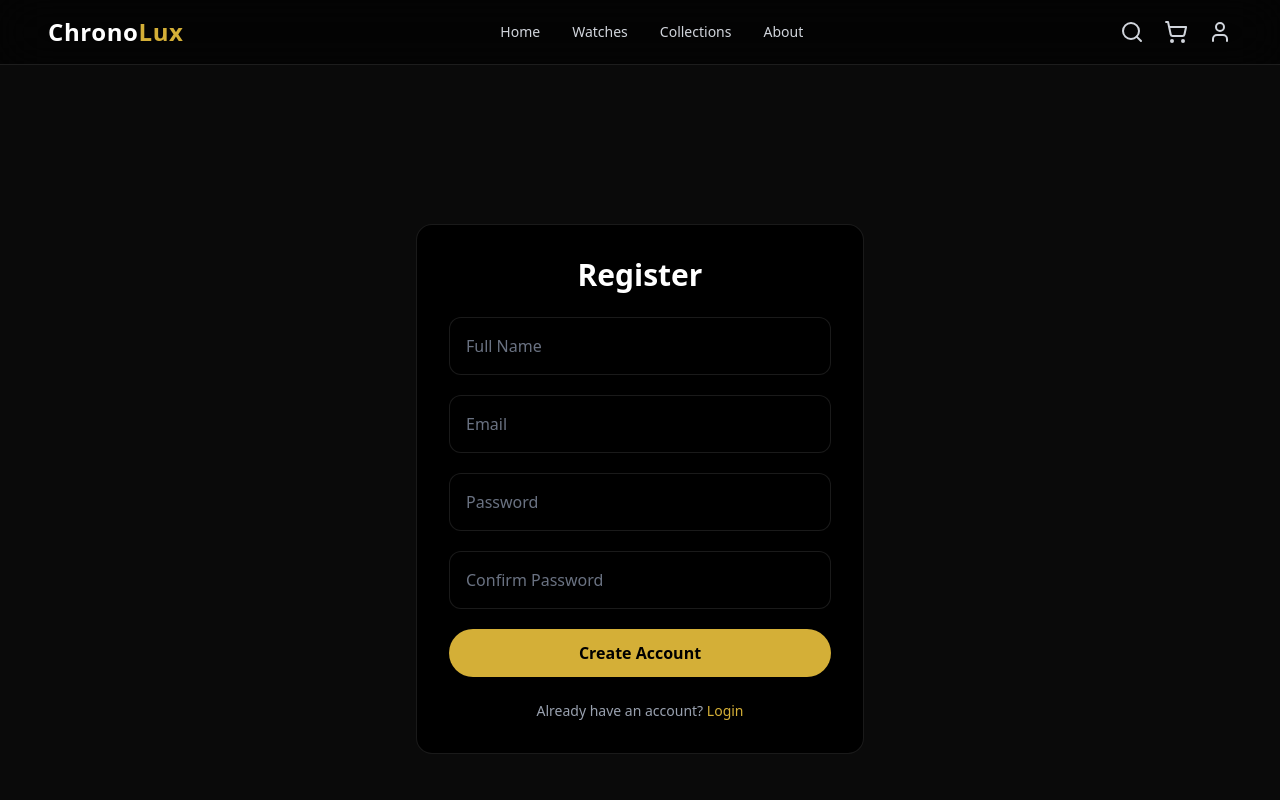
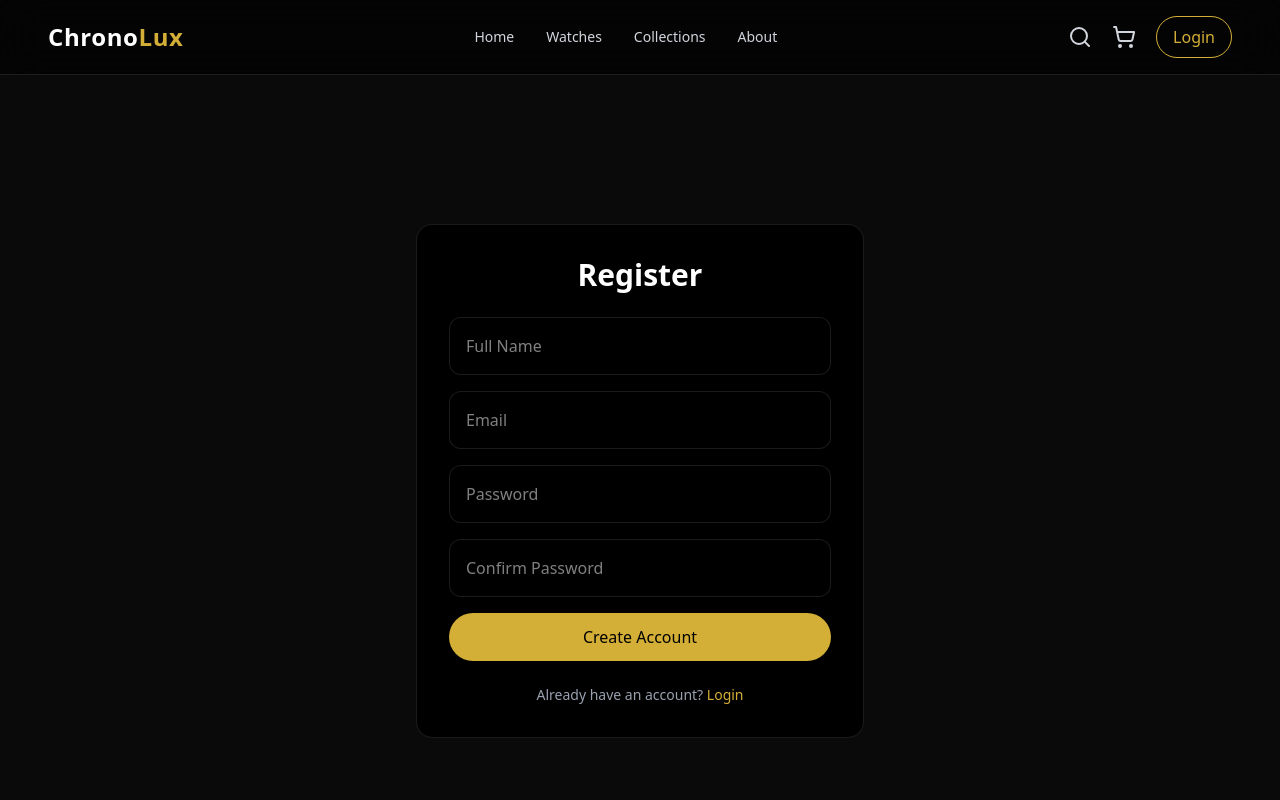
Before and after one commit to AaishaShahani2001/NextTick, a Next.js app in the folder client/: page /register in a window 1280 px wide. Shown: the top 800 px of the page. Built offline with nearby package versions, Linux system fonts and the light colour scheme.

Commit message:
fixed profile icon visible after the login

```diff
--- a/client/app/layout.tsx
+++ b/client/app/layout.tsx
@@ -1,5 +1,6 @@
 import Navbar from "@/components/Navbar";
 import { CartProvider } from "@/src/context/CartContext";
+import { AuthProvider } from "@/src/context/AuthContext";
 import "./globals.css";
 import Footer from "@/components/Footer";
 
@@ -11,6 +12,7 @@ export default function RootLayout({
   return (
     <html lang="en">
       <body>
+       <AuthProvider>
         <CartProvider>
           <Navbar />
           <main className="pt-24">
@@ -18,6 +20,7 @@ export default function RootLayout({
           </main>
           <Footer />
         </CartProvider>
+        </AuthProvider>
       </body>
     </html>
   );
--- a/client/app/login/page.tsx
+++ b/client/app/login/page.tsx
@@ -3,40 +3,28 @@
 import { useState } from "react";
 import Link from "next/link";
 import { useRouter } from "next/navigation";
+import { useAuth } from "@/src/context/AuthContext";
 
 export default function LoginPage() {
   const router = useRouter();
+  const { login } = useAuth();
 
   const [form, setForm] = useState({
     email: "",
     password: ""
   });
-
+  const [error, setError] = useState("");
   const [loading, setLoading] = useState(false);
-  const [error, setError] = useState("");
-
-  const handleChange = (e: React.ChangeEvent<HTMLInputElement>) => {
-    setForm({ ...form, [e.target.name]: e.target.value });
-  };
 
   const handleLogin = async () => {
     setError("");
-
-    if (!form.email || !form.password) {
-      setError("Please fill all fields");
-      return;
-    }
-
-    try {
     setLoading(true);
 
     const res = await fetch(
       "http://localhost:3000/api/auth/login",
       {
         method: "POST",
-          headers: {
-            "Content-Type": "application/json"
-          },
+        headers: { "Content-Type": "application/json" },
         body: JSON.stringify(form)
       }
     );
@@ -49,26 +37,13 @@ export default function LoginPage() {
       return;
     }
 
-      //  Save JWT token
-      localStorage.setItem("token", data.token);
-
-      // Optional: save user info
-      localStorage.setItem(
-        "user",
-        JSON.stringify({
+    login(data.token, {
       id: data._id,
       name: data.name,
       email: data.email
-        })
-      );
+    });
 
-      // ✅ Redirect after login
     router.push("/");
-    } catch (err) {
-      setError("Something went wrong. Try again.");
-    } finally {
-      setLoading(false);
-    }
   };
 
   return (
@@ -78,49 +53,34 @@ export default function LoginPage() {
           Login
         </h1>
 
-        <div className="space-y-5">
         <input
-            name="email"
-            type="email"
           placeholder="Email"
-            value={form.email}
-            onChange={handleChange}
-            className="w-full p-4 rounded-xl bg-black border border-white/10
-            text-white placeholder-gray-500 focus:outline-none
-            focus:border-[#d4af37]"
+          className="w-full p-4 mb-4 rounded-xl bg-black border border-white/10"
+          onChange={(e) =>
+            setForm({ ...form, email: e.target.value })
+          }
         />
 
         <input
-            name="password"
           type="password"
           placeholder="Password"
-            value={form.password}
-            onChange={handleChange}
-            className="w-full p-4 rounded-xl bg-black border border-white/10
-            text-white placeholder-gray-500 focus:outline-none
-            focus:border-[#d4af37]"
+          className="w-full p-4 mb-4 rounded-xl bg-black border border-white/10"
+          onChange={(e) =>
+            setForm({ ...form, password: e.target.value })
+          }
         />
 
-          {/* ERROR MESSAGE */}
         {error && (
-            <p className="text-sm text-red-400 text-center">
-              {error}
-            </p>
+          <p className="text-red-400 text-sm mb-3">{error}</p>
         )}
 
         <button
           onClick={handleLogin}
           disabled={loading}
-            className={`w-full py-3 rounded-full font-semibold transition
-              ${
-                loading
-                  ? "bg-gray-600 cursor-not-allowed"
-                  : "bg-[#d4af37] text-black hover:opacity-90"
-              }`}
+          className="w-full py-3 rounded-full bg-[#d4af37] text-black"
         >
           {loading ? "Logging in..." : "Login"}
         </button>
-        </div>
 
         <p className="mt-6 text-sm text-gray-400 text-center">
           Don’t have an account?{" "}
--- a/client/app/register/page.tsx
+++ b/client/app/register/page.tsx
@@ -3,9 +3,11 @@
 import { useState } from "react";
 import Link from "next/link";
 import { useRouter } from "next/navigation";
+import { useAuth } from "@/src/context/AuthContext";
 
 export default function RegisterPage() {
   const router = useRouter();
+  const { login } = useAuth();
 
   const [form, setForm] = useState({
     name: "",
@@ -13,42 +15,19 @@ export default function RegisterPage() {
     password: "",
     confirmPassword: ""
   });
-
-  const [loading, setLoading] = useState(false);
   const [error, setError] = useState("");
 
-  const handleChange = (e: React.ChangeEvent<HTMLInputElement>) => {
-    setForm({ ...form, [e.target.name]: e.target.value });
-  };
-
   const handleRegister = async () => {
-    setError("");
-
-    if (
-      !form.name ||
-      !form.email ||
-      !form.password ||
-      !form.confirmPassword
-    ) {
-      setError("Please fill all fields");
-      return;
-    }
-
     if (form.password !== form.confirmPassword) {
       setError("Passwords do not match");
       return;
     }
 
-    try {
-      setLoading(true);
-
     const res = await fetch(
       "http://localhost:3000/api/auth/register",
       {
         method: "POST",
-          headers: {
-            "Content-Type": "application/json"
-          },
+        headers: { "Content-Type": "application/json" },
         body: JSON.stringify({
           name: form.name,
           email: form.email,
@@ -61,30 +40,16 @@ export default function RegisterPage() {
 
     if (!res.ok) {
       setError(data.message || "Registration failed");
-        setLoading(false);
       return;
     }
 
-      //  Save JWT token
-      localStorage.setItem("token", data.token);
-
-      // Optional: save user info
-      localStorage.setItem(
-        "user",
-        JSON.stringify({
+    login(data.token, {
       id: data._id,
       name: data.name,
       email: data.email
-        })
-      );
+    });
 
-      //  Redirect to home (or profile)
     router.push("/");
-    } catch (err) {
-      setError("Something went wrong. Try again.");
-    } finally {
-      setLoading(false);
-    }
   };
 
   return (
@@ -94,70 +59,53 @@ export default function RegisterPage() {
           Register
         </h1>
 
-        <div className="space-y-5">
         <input
-            name="name"
           placeholder="Full Name"
-            value={form.name}
-            onChange={handleChange}
-            className="w-full p-4 rounded-xl bg-black border border-white/10
-            text-white placeholder-gray-500 focus:outline-none
-            focus:border-[#d4af37]"
+          className="w-full p-4 mb-4 rounded-xl bg-black border border-white/10"
+          onChange={(e) =>
+            setForm({ ...form, name: e.target.value })
+          }
         />
 
         <input
-            name="email"
-            type="email"
           placeholder="Email"
-            value={form.email}
-            onChange={handleChange}
-            className="w-full p-4 rounded-xl bg-black border border-white/10
-            text-white placeholder-gray-500 focus:outline-none
-            focus:border-[#d4af37]"
+          className="w-full p-4 mb-4 rounded-xl bg-black border border-white/10"
+          onChange={(e) =>
+            setForm({ ...form, email: e.target.value })
+          }
         />
 
         <input
-            name="password"
           type="password"
           placeholder="Password"
-            value={form.password}
-            onChange={handleChange}
-            className="w-full p-4 rounded-xl bg-black border border-white/10
-            text-white placeholder-gray-500 focus:outline-none
-            focus:border-[#d4af37]"
+          className="w-full p-4 mb-4 rounded-xl bg-black border border-white/10"
+          onChange={(e) =>
+            setForm({ ...form, password: e.target.value })
+          }
         />
 
         <input
-            name="confirmPassword"
           type="password"
           placeholder="Confirm Password"
-            value={form.confirmPassword}
-            onChange={handleChange}
-            className="w-full p-4 rounded-xl bg-black border border-white/10
-            text-white placeholder-gray-500 focus:outline-none
-            focus:border-[#d4af37]"
+          className="w-full p-4 mb-4 rounded-xl bg-black border border-white/10"
+          onChange={(e) =>
+            setForm({
+              ...form,
+              confirmPassword: e.target.value
+            })
+          }
         />
 
-          {/* ERROR MESSAGE */}
         {error && (
-            <p className="text-sm text-red-400 text-center">
-              {error}
-            </p>
+          <p className="text-red-400 text-sm mb-3">{error}</p>
         )}
 
         <button
           onClick={handleRegister}
-            disabled={loading}
-            className={`w-full py-3 rounded-full font-semibold transition
-              ${
-                loading
-                  ? "bg-gray-600 cursor-not-allowed"
-                  : "bg-[#d4af37] text-black hover:opacity-90"
-              }`}
+          className="w-full py-3 rounded-full bg-[#d4af37] text-black"
         >
-            {loading ? "Creating account..." : "Create Account"}
+          Create Account
         </button>
-        </div>
 
         <p className="mt-6 text-sm text-gray-400 text-center">
           Already have an account?{" "}
--- a/client/components/Navbar.tsx
+++ b/client/components/Navbar.tsx
@@ -13,10 +13,9 @@ import {
 } from "lucide-react";
 import { useCart } from "@/src/context/CartContext";
 import { ProductType } from "@/src/types/product";
+import { useAuth } from "@/src/context/AuthContext";
 
-/* ---------------- TEMP PRODUCTS (SEARCH SOURCE)
-   Later replace with API call
------------------------------------------------- */
+/* ---------------- TEMP PRODUCTS (SEARCH SOURCE) ---------------- */
 const products: ProductType[] = [
   {
     id: 1,
@@ -69,9 +68,7 @@ export default function Navbar() {
   const profileRef = useRef<HTMLDivElement | null>(null);
 
   const { cart } = useCart();
-
-  // TEMP AUTH FLAG (replace later)
-  const isLoggedIn = true;
+  const { isLoggedIn, logout } = useAuth(); // ✅ FIXED
 
   const cartCount = cart.reduce(
     (total, item) => total + item.quantity,
@@ -88,7 +85,7 @@ export default function Navbar() {
             p.collection.toLowerCase().includes(query.toLowerCase())
         );
 
-  /* ---------------- EFFECTS ---------------- */
+  /* ---------------- CLICK OUTSIDE ---------------- */
   useEffect(() => {
     if (showSearch) {
       searchInputRef.current?.focus();
@@ -116,9 +113,14 @@ export default function Navbar() {
       document.removeEventListener("mousedown", handleClickOutside);
   }, [showSearch]);
 
+  /* ---------------- LOGOUT ---------------- */
+  const handleLogout = () => {
+    logout();              // ✅ FIXED
+    setShowProfile(false);
+  };
+
   return (
     <header className="fixed top-0 w-full z-50">
-      {/* ================= NAVBAR ================= */}
       <nav className="mx-auto flex items-center justify-between px-6 md:px-12 py-4
         bg-black/60 backdrop-blur-xl border-b border-white/10">
 
@@ -143,13 +145,11 @@ export default function Navbar() {
 
         {/* RIGHT ICONS */}
         <div className="hidden md:flex items-center gap-5 text-gray-300 relative">
-          {/* SEARCH ICON */}
           <Search
             onClick={() => setShowSearch((prev) => !prev)}
             className="hover:text-[#d4af37] cursor-pointer transition"
           />
 
-          {/* CART */}
           <Link href="/cart" className="relative">
             <ShoppingCart className="hover:text-[#d4af37] cursor-pointer transition" />
             {cartCount > 0 && (
@@ -160,7 +160,7 @@ export default function Navbar() {
             )}
           </Link>
 
-          {/* PROFILE */}
+          {/* AUTH SECTION */}
           {isLoggedIn ? (
             <div ref={profileRef} className="relative">
               <User
@@ -186,7 +186,7 @@ export default function Navbar() {
                   </Link>
 
                   <button
-                    onClick={() => alert("Logged out (demo)")}
+                    onClick={handleLogout}
                     className="flex w-full items-center gap-3 px-4 py-3
                     text-sm text-red-400 hover:bg-white/5">
                     <LogOut size={16} /> Logout
@@ -204,63 +204,10 @@ export default function Navbar() {
           )}
         </div>
 
-        {/* MOBILE MENU BUTTON */}
         <button onClick={() => setOpen(!open)} className="md:hidden text-white">
           {open ? <X size={28} /> : <Menu size={28} />}
         </button>
       </nav>
-
-      {/* ================= SEARCH PANEL ================= */}
-      {showSearch && (
-        <div
-          ref={searchRef}
-          className="absolute top-full left-0 w-full bg-black/95
-          backdrop-blur-xl border-b border-white/10 z-40"
-        >
-          <div className="max-w-7xl mx-auto px-6 md:px-12 py-6">
-            <input
-              ref={searchInputRef}
-              value={query}
-              onChange={(e) => setQuery(e.target.value)}
-              placeholder="Search watches or collections..."
-              className="w-full p-4 rounded-xl bg-black border border-white/10
-              text-white placeholder-gray-500 focus:outline-none
-              focus:border-[#d4af37]"
-            />
-
-            {/* RESULTS */}
-            {filteredProducts.length > 0 && (
-              <div className="mt-4 bg-black border border-white/10 rounded-xl overflow-hidden">
-                {filteredProducts.map((product) => (
-                  <Link
-                    key={product.id}
-                    href={`/watches/${product.id}`}
-                    onClick={() => {
-                      setShowSearch(false);
-                      setQuery("");
-                    }}
-                    className="block px-4 py-3 text-gray-300
-                    hover:bg-white/5"
-                  >
-                    <p className="font-medium text-white">
-                      {product.name}
-                    </p>
-                    <p className="text-sm text-gray-400">
-                      {product.collection}
-                    </p>
-                  </Link>
-                ))}
-              </div>
-            )}
-
-            {query && filteredProducts.length === 0 && (
-              <p className="mt-4 text-sm text-gray-400">
-                No watches found.
-              </p>
-            )}
-          </div>
-        </div>
-      )}
     </header>
   );
 }
--- /dev/null
+++ b/client/src/context/AuthContext.tsx
@@ -0,0 +1,55 @@
+"use client";
+
+import { createContext, useContext, useEffect, useState } from "react";
+
+type AuthContextType = {
+  isLoggedIn: boolean;
+  login: (token: string, user?: any) => void;
+  logout: () => void;
+};
+
+const AuthContext = createContext<AuthContextType | null>(null);
+
+export const AuthProvider = ({
+  children
+}: {
+  children: React.ReactNode;
+}) => {
+  const [isLoggedIn, setIsLoggedIn] = useState(false);
+
+  // Check token on first load
+  useEffect(() => {
+    const token = localStorage.getItem("token");
+    setIsLoggedIn(!!token);
+  }, []);
+
+  const login = (token: string, user?: any) => {
+    localStorage.setItem("token", token);
+    if (user) {
+      localStorage.setItem("user", JSON.stringify(user));
+    }
+    setIsLoggedIn(true); // instant update
+  };
+
+  const logout = () => {
+    localStorage.removeItem("token");
+    localStorage.removeItem("user");
+    setIsLoggedIn(false);
+  };
+
+  return (
+    <AuthContext.Provider
+      value={{ isLoggedIn, login, logout }}
+    >
+      {children}
+    </AuthContext.Provider>
+  );
+};
+
+export const useAuth = () => {
+  const ctx = useContext(AuthContext);
+  if (!ctx) {
+    throw new Error("useAuth must be used inside AuthProvider");
+  }
+  return ctx;
+};
```
Lines whose indentation alone changed are shown as unchanged.
